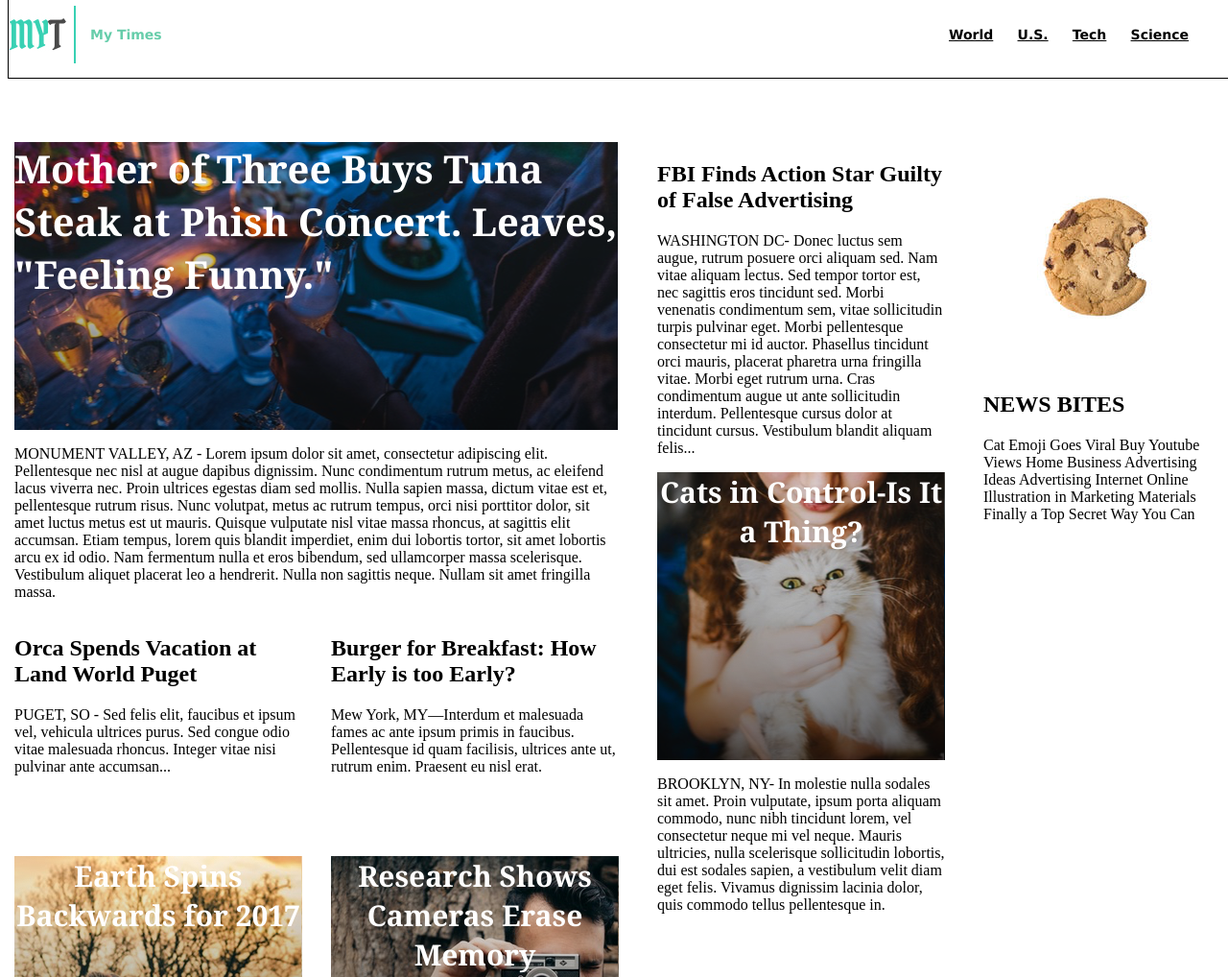
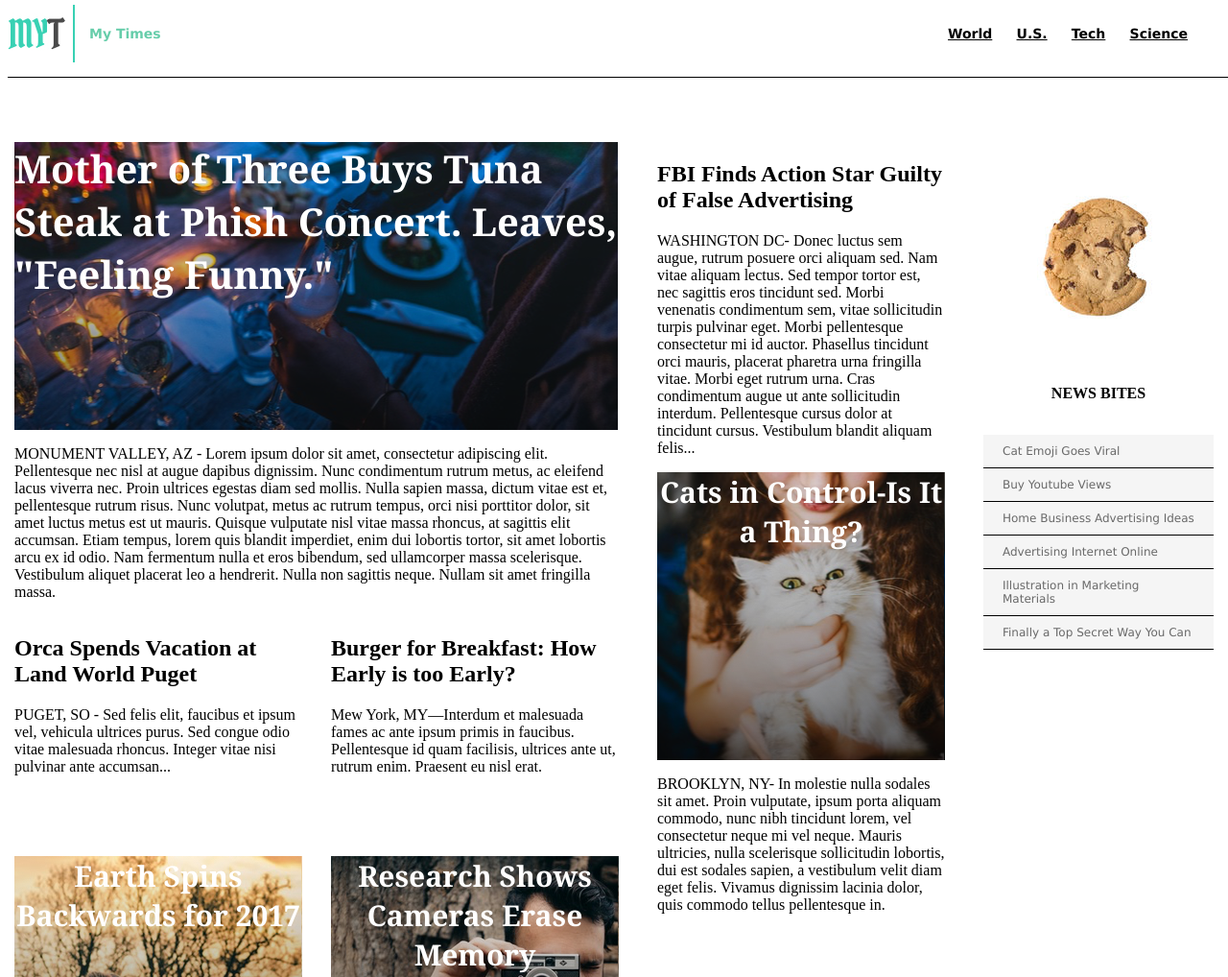
Before and after one commit to Octavian1986/mytimes, a plain HTML site: page index.html in a window 1280 px wide. Shown: the top 1018 px of the page at 96% size. Drawn offline with Linux system fonts and the light colour scheme.

Commit message:
Punkt 6 fertig

```diff
--- a/index.html
+++ b/index.html
@@ -79,8 +79,12 @@
         <img src="./resources/images/img-news-bite.png">
         <div>
           <h2>NEWS BITES</h2>
-          <p>Cat Emoji Goes Viral Buy Youtube Views Home Business Advertising Ideas Advertising Internet Online
-            Illustration in Marketing Materials Finally a Top Secret Way You Can</p>
+          <p>Cat Emoji Goes Viral</p>
+          <p>Buy Youtube Views</p>
+          <p>Home Business Advertising Ideas</p>
+          <p>Advertising Internet Online</p>
+          <p>Illustration in Marketing Materials</p>
+          <p>Finally a Top Secret Way You Can</p>
         </div>
       </div>
     </div>
--- a/resources/css/style.css
+++ b/resources/css/style.css
@@ -4,7 +4,7 @@ html {
 
 header {
   display: flex;
-  border: 1px solid black;
+  border-bottom: 1px solid black;
   height: 90px;
   width: 100%;
   background-color: white;
@@ -46,14 +46,14 @@ nav {
   justify-content: space-between;
   align-items: flex-end;
   width: 1250px;
-  height: 2000px;
+  height: 1160px;
 }
 
 .column {
   display: flex;
   flex-direction: column;
   justify-content: flex-start;
-  height: 1960px;
+  height: 1120px;
 }
 
 .newsitem {
@@ -72,6 +72,23 @@ nav {
 
 .column.small {
   width: 240px;
+}
+
+.column.small h2 {
+  text-align: center;
+  font-size: 16px;
+  font-weight: bold;
+  padding-bottom: 20px;
+}
+
+.column.small p {
+  background-color: WhiteSmoke;
+  font-family: Verdana;
+  font-size: 12px;
+  color: DimGray;
+  border-bottom: 1px solid black;
+  padding: 10px 20px;
+  margin: 0;
 }
 
 .image {
```
